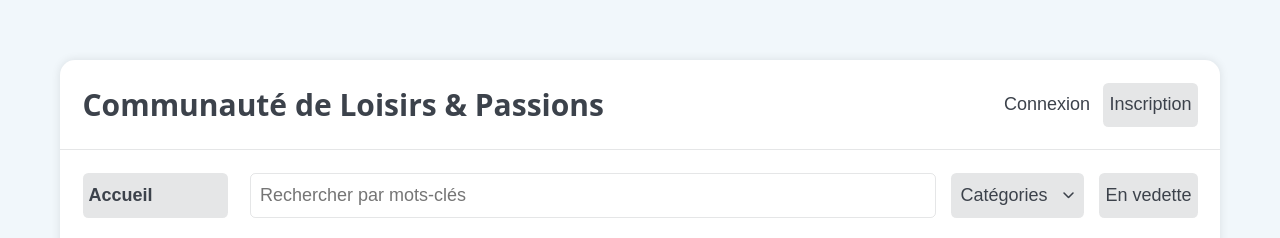
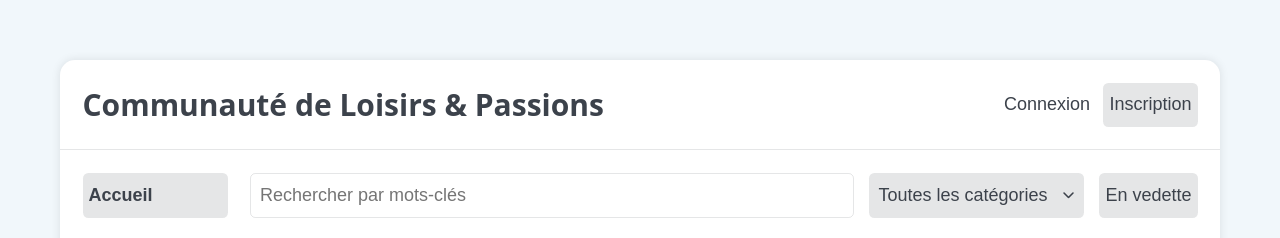
Before and after one commit to zKittyGB/PassionsHub, a React (Vite) app: page / in a window 1280 px wide. Shown: the top 238 px of the page. Built offline with nearby package versions, Linux system fonts and the light colour scheme.

Commit message:
add filter systeme by select and input text

```diff
--- a/src/components/Home.jsx
+++ b/src/components/Home.jsx
@@ -1,8 +1,13 @@
+import { useState } from "react";
 import "../css/Home.css"
 import passionsData from "../data/passions.json";
 import usersData from "../data/users.json";
 import HomeContent from "./home/HomeContent.jsx";
+
+
 function Home() {
+	const [searchTerm, setSearchTerm] = useState("");
+	const [selectedCategory, setSelectedCategory] = useState("");
 
 	const passionsWithAuthors = passionsData.map((passion) => {
 		const author = usersData.find((user) => user.id === passion.author_id);
@@ -12,21 +17,45 @@ function Home() {
 		};
 	});
 
+	const filteredPassions = passionsWithAuthors.map((passion) => {
+		const term = searchTerm.toLowerCase();
+
+		const matchesSearch =
+			term === "" ||
+			passion.title.toLowerCase().includes(term) ||
+			passion.category.toLowerCase().includes(term) ||
+			passion.tags.some((tag) => tag.toLowerCase().includes(term));
+
+		const matchesCategory =
+			selectedCategory === "" ||
+			passion.category.toLowerCase() === selectedCategory.toLowerCase();
+
+		return {
+			...passion,
+			hidden: !matchesSearch || !matchesCategory,
+		};
+	});
+
 	return (
 		<>
 			<div className="home">
 				<div className="home-header">
 
 					<div className="input-wrapper">
-						<input id="search" type="text" placeholder="Rechercher par mots-clés" />
+						<input id="search" type="text" value={searchTerm} placeholder="Rechercher par mots-clés" onChange={(e) => setSearchTerm(e.target.value)} />
 					</div>
 
 					<div className="select-wrapper">
-						<select className="select filled" defaultValue="">
-							<option value="" disabled hidden>Catégories</option>
-							<option>Loisirs</option>
-							<option>Sport</option>
-							<option>Musique</option>
+						<select
+							className="select filled"
+							value={selectedCategory}
+							onChange={(e) => setSelectedCategory(e.target.value)}
+						>
+							<option value="">Toutes les catégories</option>
+							<option value="Art">Art</option>
+							<option value="Musique">Musique</option>
+							<option value="Sport">Sport</option>
+							<option value="Voyage">Voyage</option>
 						</select>
 
 						<i className="fa-solid fa-chevron-down select-icon"></i>
@@ -38,11 +67,10 @@ function Home() {
 
 				</div>
 
-				<HomeContent passions={passionsWithAuthors} />
+				<HomeContent passions={filteredPassions} />
 			</div>
 		</>
 	);
-
 }
 
 export default Home
--- a/src/components/home/HomeContent.jsx
+++ b/src/components/home/HomeContent.jsx
@@ -1,12 +1,10 @@
 import "../../css/HomeContent.css"
 
 function Cards(props) {
-	console.log(props)
 	return (
-		<div key={props.passion.id} className="card" data-category={props.passion.category} data-tags={props.passion.tags.join(",")}
->
+		<div className={`card ${props.passion.hidden ? "hidden" : ""}`}>
 			<div className="card-header">
-				<img src={"../../../public/pictures/" + props.passion.cover_picture} alt={props.passion.title} />
+				<img src={"../../pictures/" + props.passion.cover_picture} alt={props.passion.title} />
 			</div>
 			<div className="card-content">
 				<h2>{props.passion.title}</h2>
@@ -18,15 +16,15 @@ function Cards(props) {
 				<p>par {props.passion.author.username}</p>
 			</div>
 		</div>
-	)
+	);
 }
 
 function HomeContent(props) {
 	return (
 		<>
 			<div className="home-content">
-				{props.passions.map((passion, index) => (
-					<Cards key={index} passion={passion} />
+				{props.passions.map((passion) => (
+					<Cards key={passion.id} passion={passion} />
 				))}
 			</div>
 		</>
--- a/src/css/App.css
+++ b/src/css/App.css
@@ -121,3 +121,7 @@ li {
 .select.filled {
 	background-color: var(--primary-color-10);
 }
+
+.hidden {
+	display: none;
+}
```
